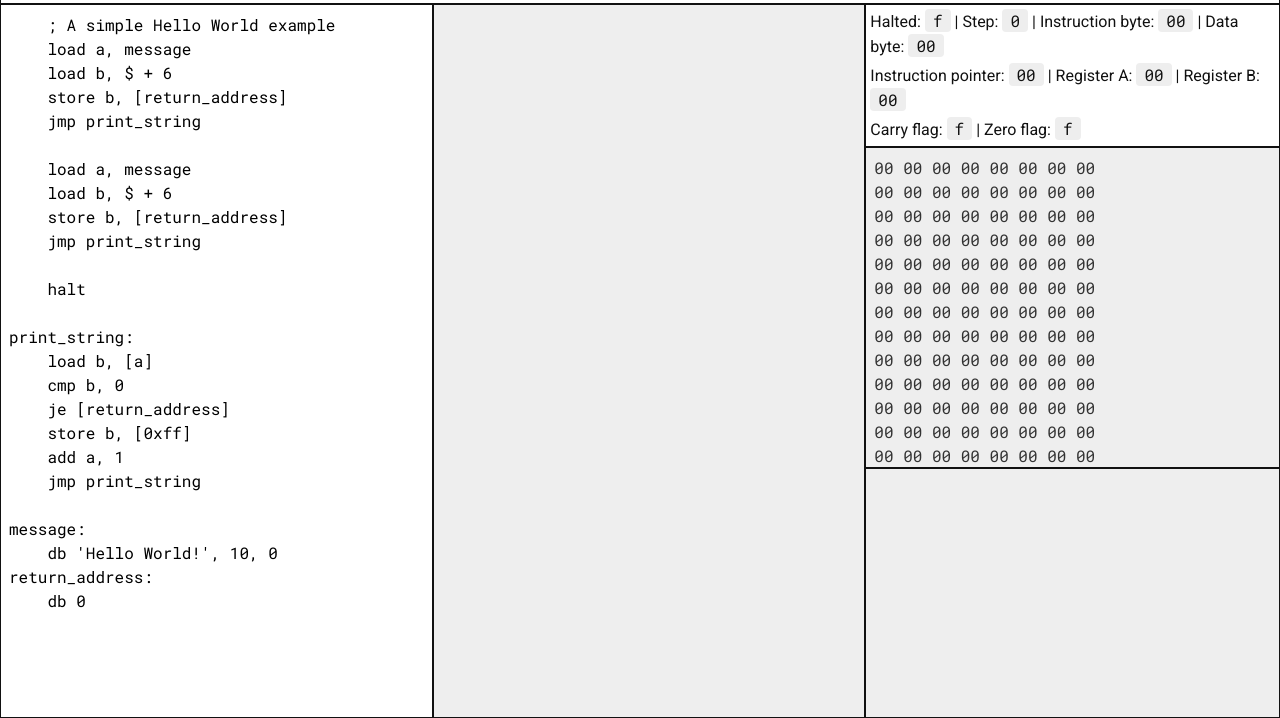
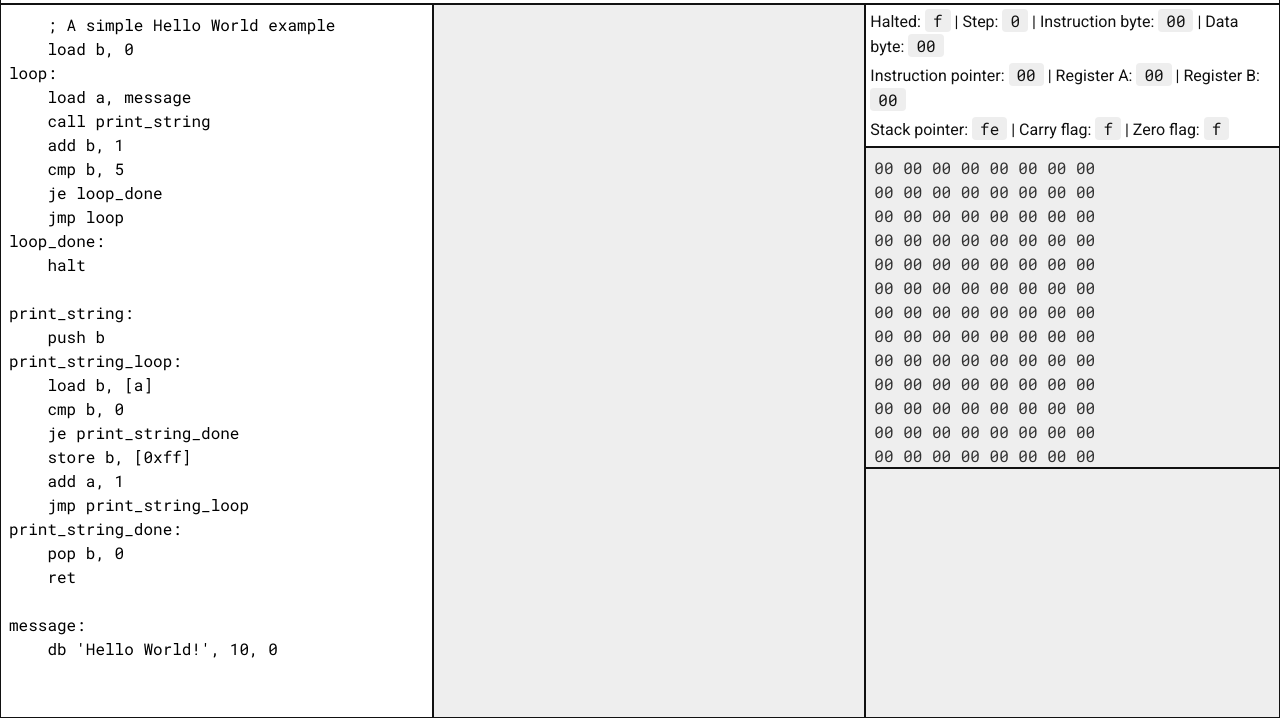
Before and after one commit to bplaat/neva-processor, a plain HTML site: page index.html in a window 1280 px wide. Shown: the part 82-800 px from the top of the page. Drawn offline with Linux system fonts and the light colour scheme.

Commit message:
Add stack support to the js simulator

```diff
--- a/index.html
+++ b/index.html
@@ -65,6 +65,7 @@
                             Register B: <code id="register_b_label"></code>
                         </p>
                         <p>
+                            Stack pointer: <code id="stack_pointer_label"></code> |
                             Carry flag: <code id="carry_flag_label"></code> |
                             Zero flag: <code id="zero_flag_label"></code>
                         </p>
--- a/script.js
+++ b/script.js
@@ -14,6 +14,11 @@ var opcodes = {
     'jnz': 18, 'jne': 18,
     'ja': 19, 'jnbe': 19,
     'jna': 20, 'jbe': 20,
+
+    'push': 21,
+    'pop': 22,
+    'call': 23,
+    'ret': 24,
 
     'halt': 31
 };
@@ -218,7 +223,7 @@ function assembler(data) {
 
 var mem = new Uint8ClampedArray(256), zero_memory,
     halted, step, instruction_byte, data_byte,
-    instruction_pointer, registers = new Uint8Array(2),
+    instruction_pointer, stack_pointer, registers = new Uint8Array(2),
     carry_flag, zero_flag, timeout, just_run = false,
     clock_freq = parseInt(clock_freq_input.value);
 
@@ -230,6 +235,7 @@ function update_labels() {
     instruction_pointer_label.textContent = format_byte(instruction_pointer);
     register_a_label.textContent = format_byte(registers[0]);
     register_b_label.textContent = format_byte(registers[1]);
+    stack_pointer_label.textContent = format_byte(stack_pointer);
     carry_flag_label.textContent = format_boolean(carry_flag);
     zero_flag_label.textContent = format_boolean(zero_flag);
 
@@ -249,6 +255,7 @@ function update_labels() {
 function reset () {
     halted = false;
     instruction_pointer = 0;
+    stack_pointer = 0xfe;
     step = 0;
     instruction_byte = 0;
     data_byte = 0;
@@ -273,9 +280,8 @@ function reset () {
 function clock_cycle () {
     if (halted) return;
 
-    if (instruction_pointer >= 255) {
-        instruction_pointer -= 255;
-    }
+    instruction_pointer &= 255;
+    stack_pointer &= 255;
 
     if (step == 0) {
         step++;
@@ -393,6 +399,20 @@ function clock_cycle () {
             instruction_pointer = data;
         }
 
+        if (opcode == opcodes.push) {
+            mem[stack_pointer--] = data;
+        }
+        if (opcode == opcodes.pop) {
+            registers[register] = mem[++stack_pointer];
+        }
+        if (opcode == opcodes.call) {
+            mem[stack_pointer--] = instruction_pointer;
+            instruction_pointer = data;
+        }
+        if (opcode == opcodes.ret) {
+            instruction_pointer = mem[++stack_pointer];
+        }
+
         if (opcode == opcodes.halt) {
             halted = true;
         }
@@ -473,30 +493,32 @@ reset();
 
 var examples = [
 `    ; A simple Hello World example
+    load b, 0
+loop:
     load a, message
-    load b, $ + 6
-    store b, [return_address]
-    jmp print_string
-
-    load a, message
-    load b, $ + 6
-    store b, [return_address]
-    jmp print_string
-
+    call print_string
+    add b, 1
+    cmp b, 5
+    je loop_done
+    jmp loop
+loop_done:
     halt
 
 print_string:
+    push b
+print_string_loop:
     load b, [a]
     cmp b, 0
-    je [return_address]
+    je print_string_done
     store b, [0xff]
     add a, 1
-    jmp print_string
+    jmp print_string_loop
+print_string_done:
+    pop b, 0
+    ret
 
 message:
     db 'Hello World!', 10, 0
-return_address:
-    db 0
 `,
 `    ; A simple counter program
     load a, 0
```
Also changed, not shown: 1 other file.
